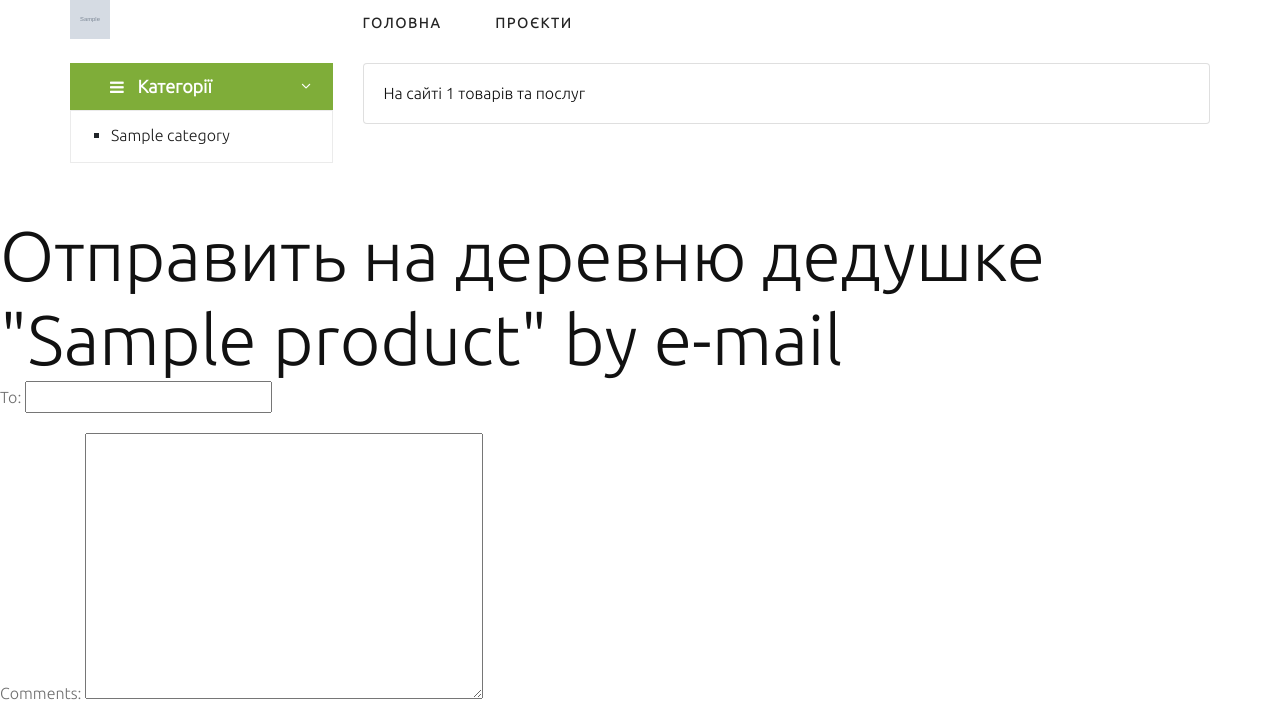
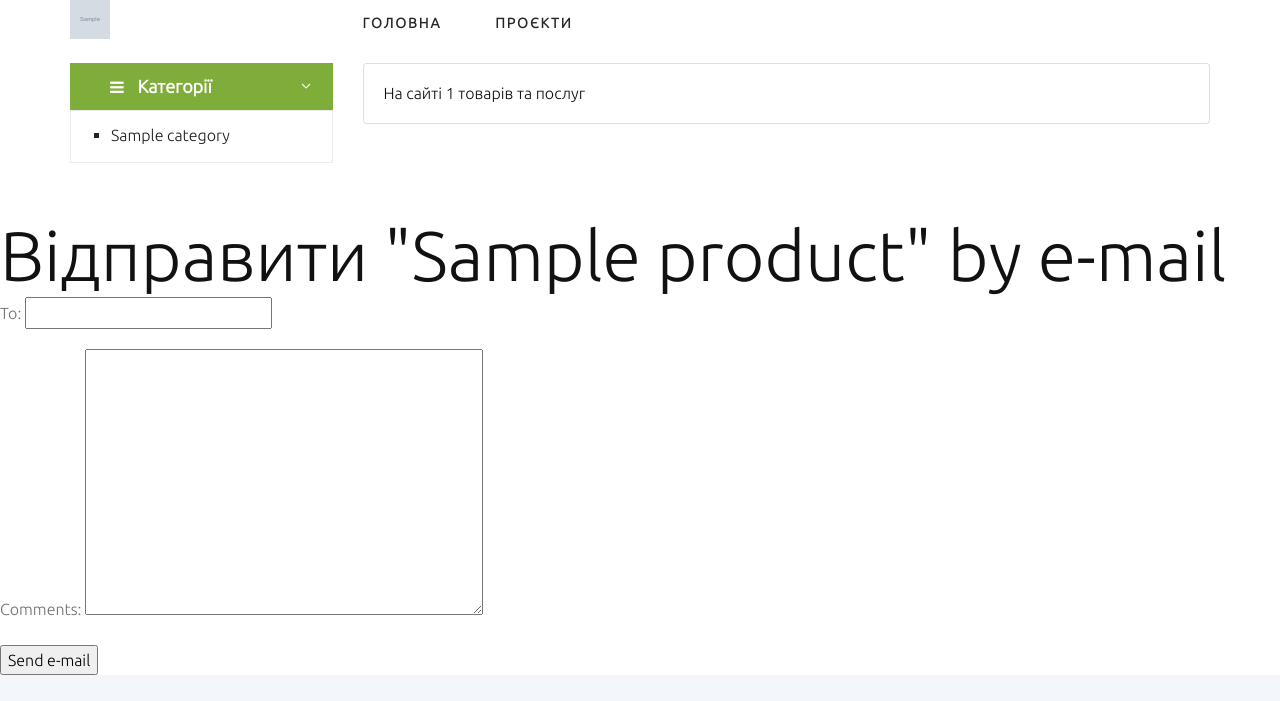
Before and after one commit to yevhenbiriukov/selyd, a Django app: page /bboard/1/share/ in a window 1280 px wide. Shown: the part 63-764 px from the top of the page. Run offline with Django 4.2, Linux system fonts and the light colour scheme; tables that the repository leaves empty hold one stand-in row (values such as "Sample post"); grey boxes marked "Sample" are stand-in pictures; some libraries are stand-ins or nearby versions.

Commit message:
'202207'

```diff
--- a/bboard/forms.py
+++ b/bboard/forms.py
@@ -2,6 +2,7 @@ from django.contrib.auth.forms import AuthenticationForm, UserCreationForm
 from django.forms import ModelForm, fields
 from .models import *
 from django import forms
+from captcha.fields import CaptchaField
 
 
 class EmailProductForm(forms.Form):
@@ -63,6 +64,7 @@ class ProductForm(forms.ModelForm):
             pass
 
 class RegisterUserForm(UserCreationForm):
+    captcha = CaptchaField(label='Введіть текст з картинки', error_messages={'invalid': 'Невірний текст'})
     username = forms.CharField(label='Логін', widget=forms.TextInput(attrs={'class': 'form-input'}))
     email = forms.EmailField(label='Email', widget=forms.EmailInput(attrs={'class': 'form-input'}))
     password1 = forms.CharField(label='Пароль', widget=forms.PasswordInput(attrs={'class': 'form-input'}))
@@ -72,7 +74,6 @@ class RegisterUserForm(UserCreationForm):
         model = User
         fields = ('username', 'email', 'password1', 'password2')
 
-from captcha.fields import CaptchaField
 class LoginUserForm(AuthenticationForm):
     captcha = CaptchaField(label='Введіть текст з картинки', error_messages={'invalid': 'Невірний текст'})
     username = forms.CharField(label='Логін', widget=forms.TextInput(attrs={'class': 'form-input'}))
--- a/bboard/templates/bboard/product/share.html
+++ b/bboard/templates/bboard/product/share.html
@@ -12,7 +12,7 @@
         </p>
 
     {% else %}
-        <h1>Отправить на деревню дедушке "{{ product.name }}" by e-mail</h1>
+        <h1>Відправити "{{ product.name }}" by e-mail</h1>
         <form method="post">
             {{ form.as_p }}
             {% csrf_token %}
```
